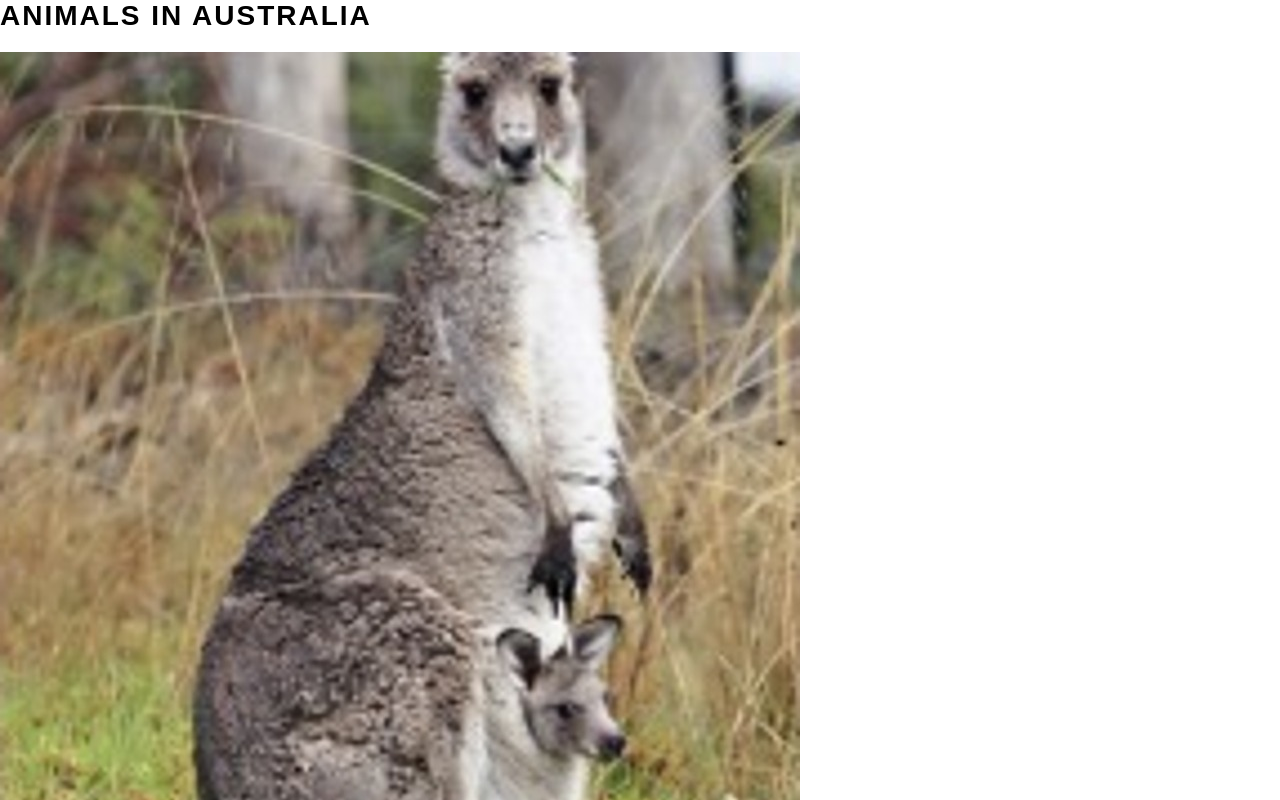
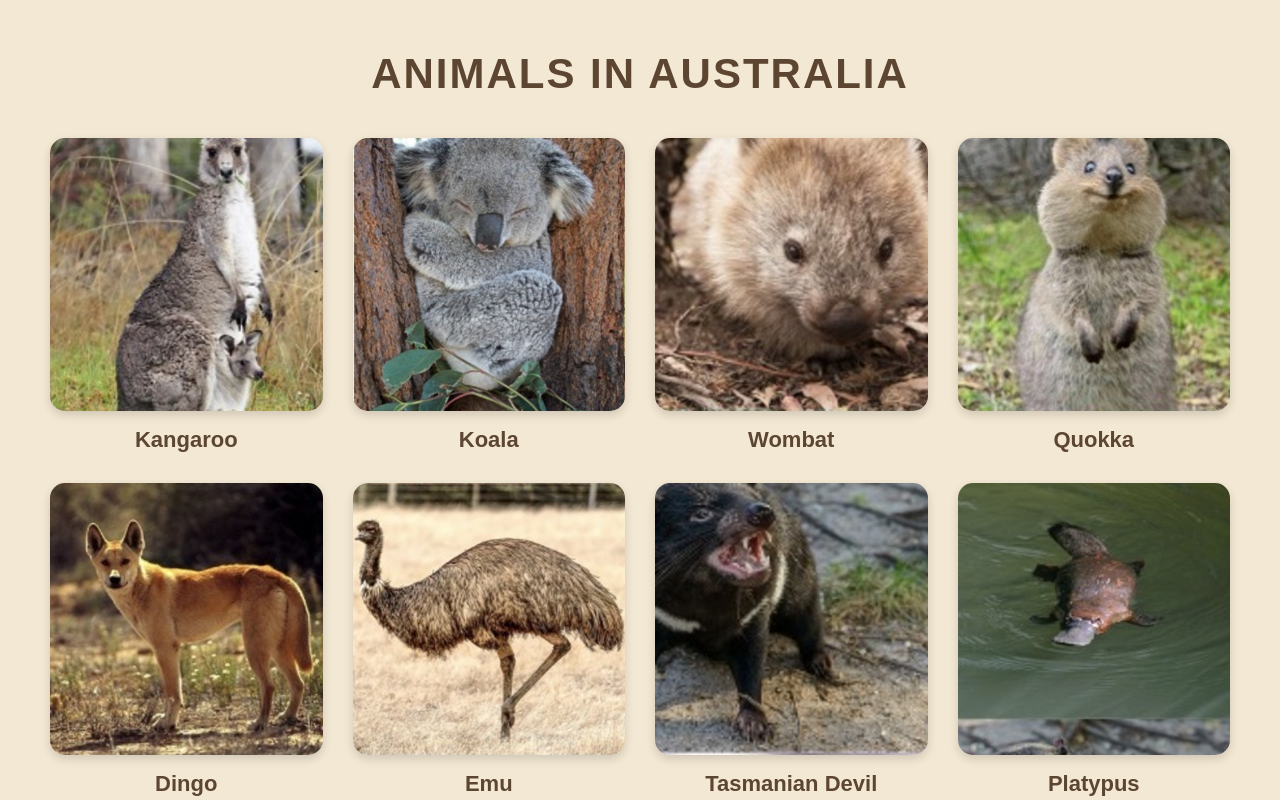
Before and after one commit to liarakowalis-ship-it/animals-in-australia, a plain HTML site: page animals.html in a window 1280 px wide. Shown: the top 800 px of the page. Drawn offline with Linux system fonts and the light colour scheme.

Commit message:
Update style.css

```diff
--- a/style.css
+++ b/style.css
@@ -7,6 +7,8 @@
 body {
     font-family: Arial, sans-serif;
 }
+
+/* START PAGE */
 
 .hero {
     min-height: 100vh;
@@ -55,3 +57,66 @@ button {
 button:hover {
     background-color: #c5a575;
 }
+
+/* ANIMALS PAGE */
+
+.animals-page {
+    background-color: #f3e8d3;
+    min-height: 100vh;
+    padding: 50px;
+    text-align: center;
+}
+
+.animals-title {
+    color: #5c4632;
+    font-size: 42px;
+    margin-bottom: 40px;
+    letter-spacing: 2px;
+}
+
+.animal-grid {
+    display: grid;
+    grid-template-columns: repeat(4, 1fr);
+    gap: 30px;
+    max-width: 1200px;
+    margin: 0 auto 50px auto;
+}
+
+.animal-card {
+    text-decoration: none;
+    color: #4b3828;
+    transition: transform 0.3s ease;
+}
+
+.animal-card:hover {
+    transform: scale(1.05);
+}
+
+.animal-card img {
+    width: 100%;
+    aspect-ratio: 1 / 1;
+    object-fit: cover;
+    border-radius: 15px;
+    box-shadow: 0 4px 10px rgba(0,0,0,0.15);
+}
+
+.animal-card h2 {
+    font-size: 22px;
+    margin-top: 12px;
+    margin-bottom: 0;
+    color: #5c4632;
+}
+
+.back-button {
+    display: inline-block;
+    background-color: #d6b98c;
+    color: #4b3828;
+    padding: 14px 28px;
+    border-radius: 10px;
+    text-decoration: none;
+    font-weight: bold;
+}
+
+.back-button:hover {
+    background-color: #c5a575;
+}
```
